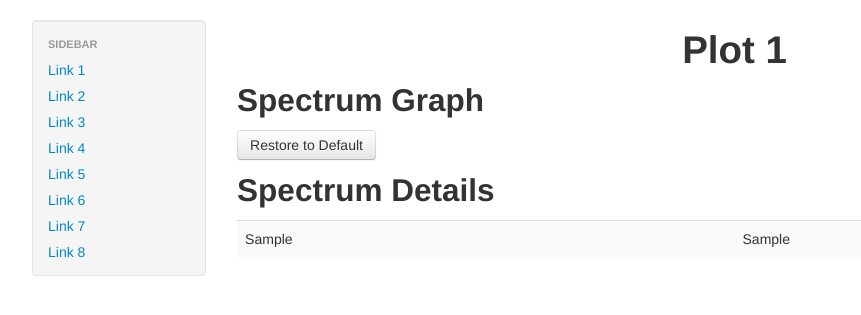
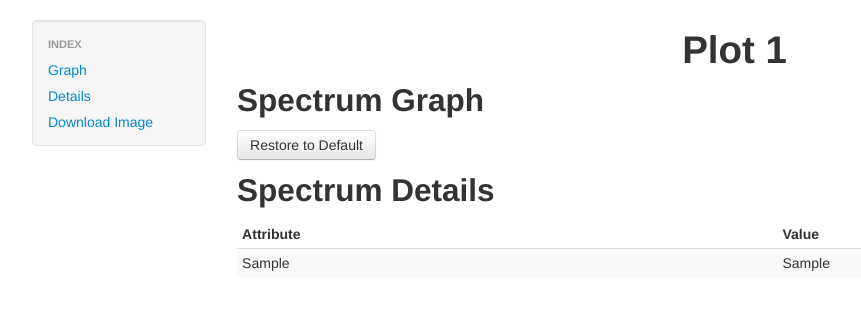
Before and after one commit to shreddd/odetta, a Django app: template templates/spectrum_detail.html in a window 1280 px wide. Shown: the part 214-529 px from the top of the page, without its empty margins (8-869 px from the left). Run offline with Django 3.2, Linux system fonts and the light colour scheme; the template is opened without the code that fills it: most values are stand-ins (such as "Sample title", 1, 10 or a date in 2020); parts of the project's set-up code (start-up, migrations or seed data) failed here and were passed over.

Commit message:
updated sidebar for spectrum detail view

```diff
--- a/odetta/views.py
+++ b/odetta/views.py
@@ -127,7 +127,8 @@ def plot_mid(request, id):
 
     canvas = FigureCanvas(fig)
     response = HttpResponse(content_type='image/png')
-    # response['Content-Disposition'] = 'attachment; filename="graph.png"'
+    if int(request.GET.get("download", 0)) == 1:
+        response['Content-Disposition'] = 'attachment; filename="graph.png"'
     canvas.print_png(response)
     return response
 
--- a/templates/base.html
+++ b/templates/base.html
@@ -72,8 +72,8 @@
         <div class="row-fluid">
             <div class="span2">
                 <div class="well sidebar-nav">
+                    <ul class="nav nav-list">
                     {% block nav %}
-                    <ul class="nav nav-list">
                         <li class="nav-header">Sidebar</li>
                         <li><a href="{% url 'odetta.views.plot_mid' '1'%}">Link 1</a></li>
                         <li><a href="#">Link 2</a></li>
@@ -83,8 +83,8 @@
                         <li><a href="#">Link 6</a></li>
                         <li><a href="#">Link 7</a></li>
                         <li><a href="#">Link 8</a></li>
+                    {% endblock %}
                     </ul>
-                    {% endblock %}
                 </div>
             </div>
             <div class="span10">
--- a/templates/spectrum_detail.html
+++ b/templates/spectrum_detail.html
@@ -42,9 +42,16 @@
     </style>
 {% endblock head %}
 
+{% block nav %}
+    <li class="nav-header">Index</li>
+    <li><a href="#graph">Graph</a></li>
+    <li><a href="#details">Details</a></li>
+    <li><a href="/plot/{{meta_data.m_id}}/img/?download=1">Download Image</a></li>
+{% endblock nav %}
+
 {% block content %}
     <h1>Plot {{meta_data.m_id}}</h1>
-    <div class="graph" oncontextmenu="return false">
+    <div class="graph" id="graph" oncontextmenu="return false">
         <h2>Spectrum Graph</h2>
 
     </div>
@@ -233,13 +240,21 @@
     </div>
     <div id="details">
         <h2>Spectrum Details</h2>
-        <table class="table table-striped">
+        <table class="table table-striped table-hover table-condensed">
+            <thead>
+                <tr>
+                    <th>Attribute</th>
+                    <th>Value</th>
+                </tr>
+            </thead>
+            <tbody>
                 {% for detail in details %}
                 <tr>
                     <td>{{detail.0|capfirst}}</td>
                     <td>{{detail.1}}</td>
                 </tr>
                 {% endfor %}
+            </tbody>
         </table>
     </div>
 {% endblock content %}
```
Lines whose indentation alone changed are shown as unchanged.
